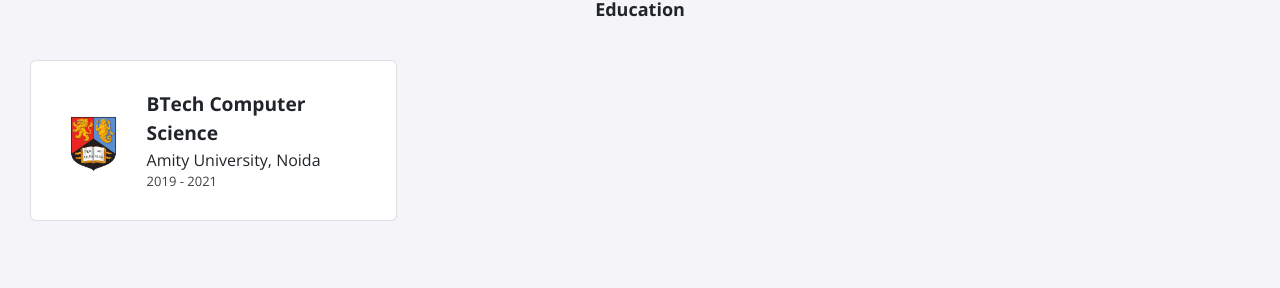
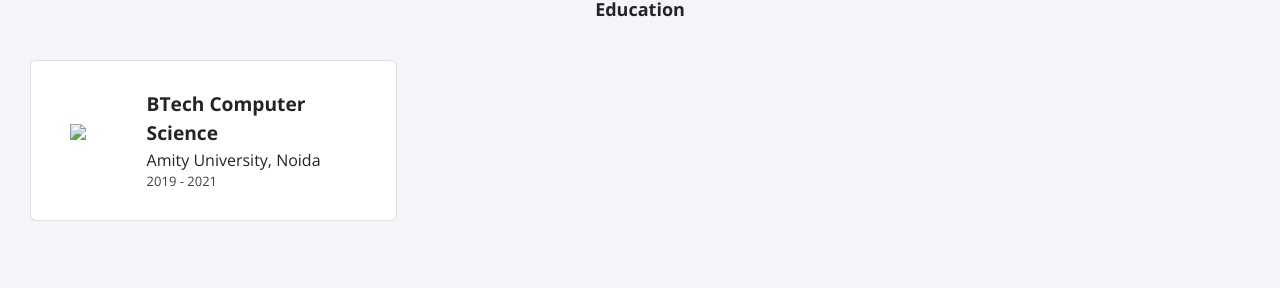
Before and after one commit to Shaurya1505/Shaurya1505.github.io, a Jekyll site: the page built from index.html, in a window 1280 px wide. Shown: the part 1080-1368 px from the top of the page. Built offline with Jekyll 4.4.1, drawn with Linux system fonts in a browser that asks for light colours; nearby versions of some CDN libraries.

Commit message:
Update education.yml

```diff
--- a/_data/education.yml
+++ b/_data/education.yml
@@ -1,4 +1,4 @@
 - course: BTech Computer Science
   institute: Amity University, Noida
   dates: 2019 - 2021
-  logo: uob.png
+  logo: Shaurya1505.github.io/assets/img/education/amity logo.jfif
```
